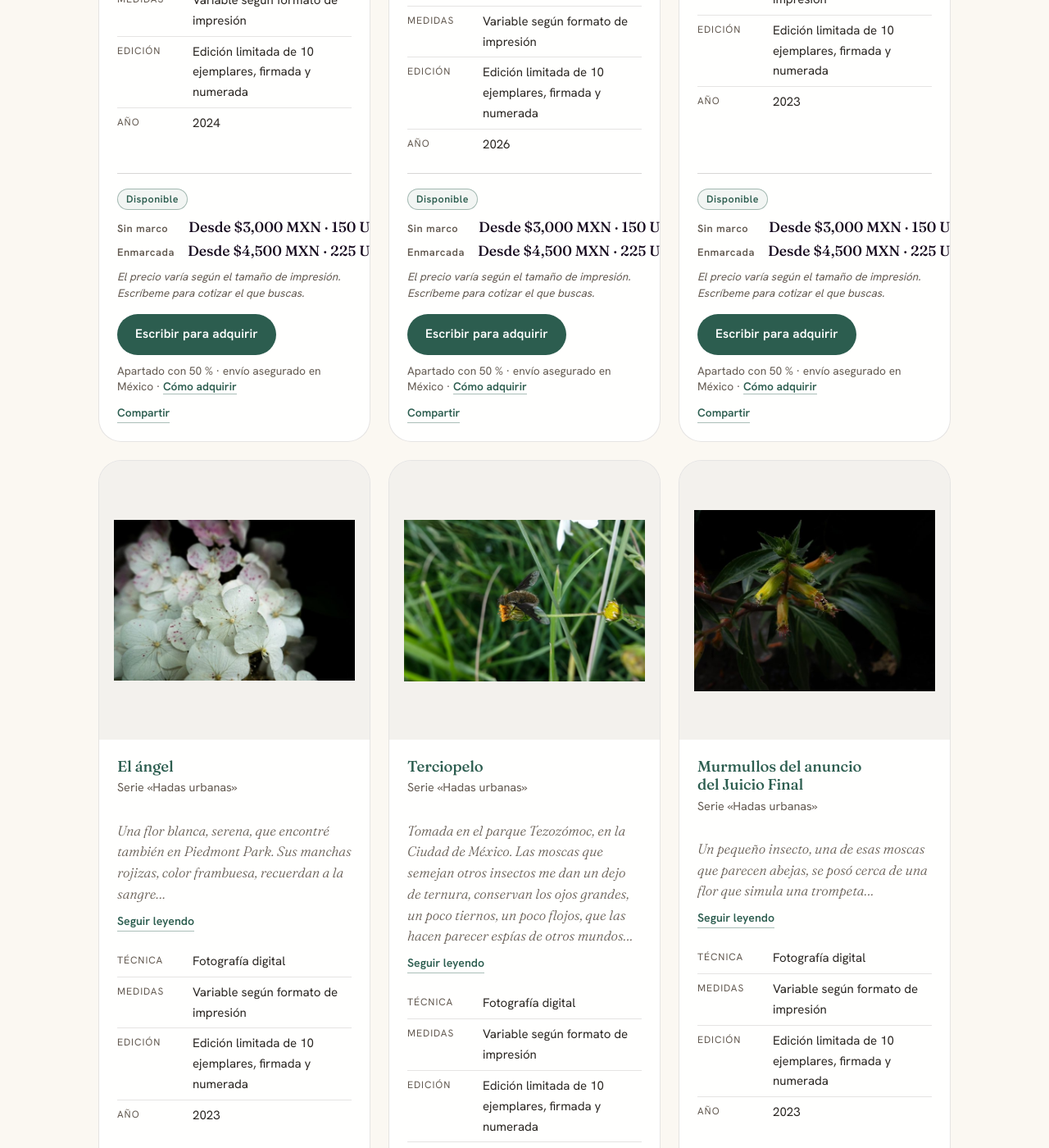
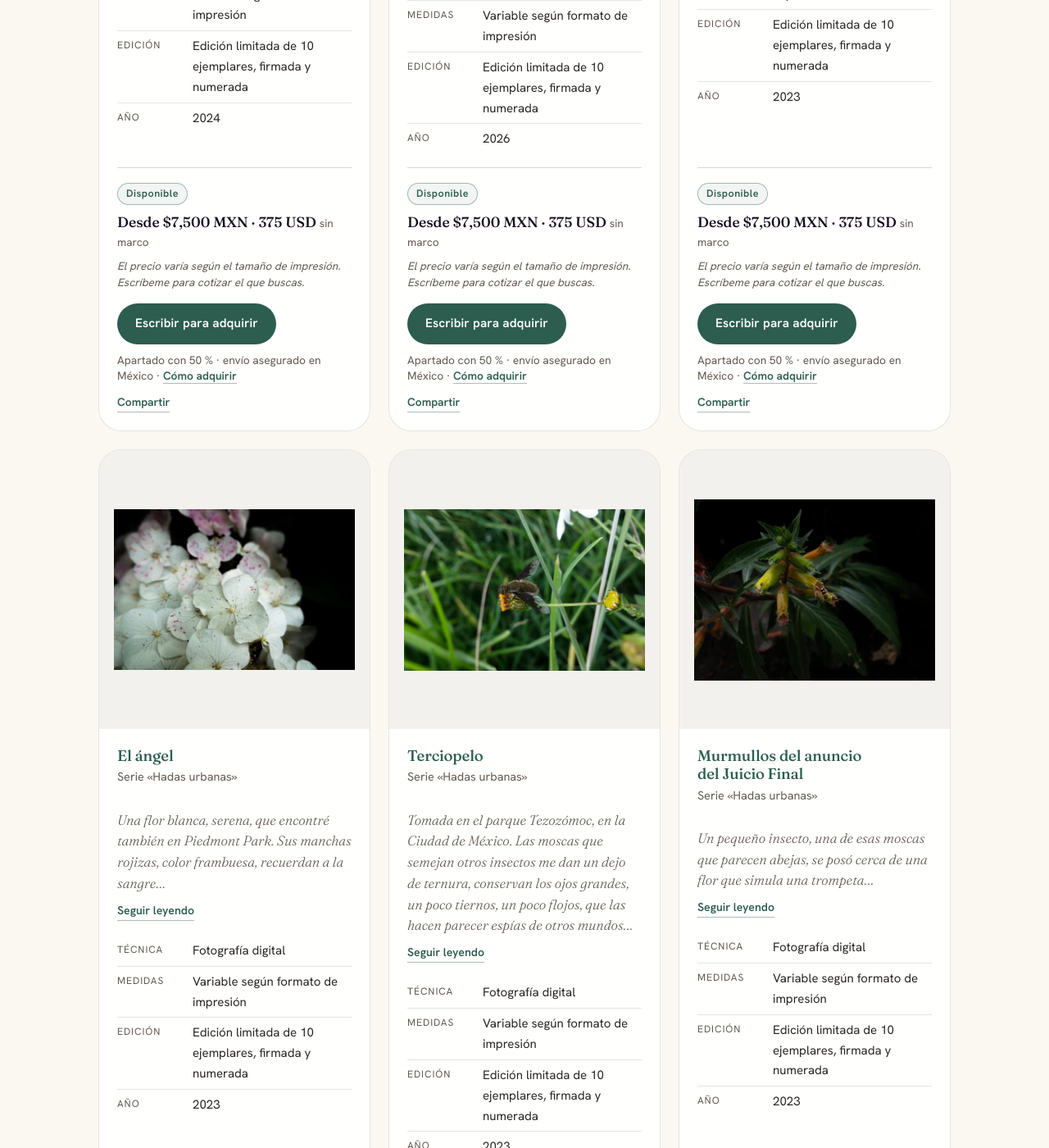
Before and after one commit to LiberPH/libertad-pantoja_site, a Jekyll site: the page built from obra.html, in a window 1280 px wide and 1400 px high, scrolled down 6129 px. Shown: the whole window at 82% size. Built offline with Jekyll 4.4.1, drawn with Linux system fonts in a browser that asks for light colours; some of the changed text lies outside the part shown.

Commit message:
Hadas urbanas: desde $7,500 MXN sin marco (excepto El reino del sol)
Co-Authored-By: Claude Opus 5.5 <noreply@anthropic.com>

```diff
--- a/_data/obras.yml
+++ b/_data/obras.yml
@@ -212,9 +212,9 @@
   dimensions: "Variable según formato de impresión"
   edition: "Edición limitada de 10 ejemplares, firmada y numerada"
   status: "disponible"
-  price: "Desde $3,000 MXN · 150 USD"
+  price: "Desde $7,500 MXN · 375 USD"
+  framing: "Sin marco"
   price_varies: true
-  price_framed: "Desde $4,500 MXN · 225 USD"
   image: "/assets/img/obra/ciudad-de-los-insectos.jpg"
   image_width: 1200
   image_height: 800
@@ -234,9 +234,9 @@
   dimensions: "Variable según formato de impresión"
   edition: "Edición limitada de 10 ejemplares, firmada y numerada"
   status: "disponible"
-  price: "Desde $3,000 MXN · 150 USD"
+  price: "Desde $7,500 MXN · 375 USD"
+  framing: "Sin marco"
   price_varies: true
-  price_framed: "Desde $4,500 MXN · 225 USD"
   image: "/assets/img/obra/el-fuego.jpg"
   image_width: 1200
   image_height: 801
@@ -256,9 +256,9 @@
   dimensions: "Variable según formato de impresión"
   edition: "Edición limitada de 10 ejemplares, firmada y numerada"
   status: "disponible"
-  price: "Desde $3,000 MXN · 150 USD"
+  price: "Desde $7,500 MXN · 375 USD"
+  framing: "Sin marco"
   price_varies: true
-  price_framed: "Desde $4,500 MXN · 225 USD"
   image: "/assets/img/obra/la-conquista-del-fuego.jpg"
   image_width: 1200
   image_height: 801
@@ -280,9 +280,9 @@
   dimensions: "Variable según formato de impresión"
   edition: "Edición limitada de 10 ejemplares, firmada y numerada"
   status: "disponible"
-  price: "Desde $3,000 MXN · 150 USD"
+  price: "Desde $7,500 MXN · 375 USD"
+  framing: "Sin marco"
   price_varies: true
-  price_framed: "Desde $4,500 MXN · 225 USD"
   image: "/assets/img/obra/flor-amarilla-atlanta.jpg"
   image_width: 1200
   image_height: 800
@@ -303,9 +303,9 @@
   dimensions: "Variable según formato de impresión"
   edition: "Edición limitada de 10 ejemplares, firmada y numerada"
   status: "disponible"
-  price: "Desde $3,000 MXN · 150 USD"
+  price: "Desde $7,500 MXN · 375 USD"
+  framing: "Sin marco"
   price_varies: true
-  price_framed: "Desde $4,500 MXN · 225 USD"
   image: "/assets/img/obra/hada-2.jpg"
   image_width: 1200
   image_height: 801
@@ -328,9 +328,9 @@
   dimensions: "Variable según formato de impresión"
   edition: "Edición limitada de 10 ejemplares, firmada y numerada"
   status: "disponible"
-  price: "Desde $3,000 MXN · 150 USD"
+  price: "Desde $7,500 MXN · 375 USD"
+  framing: "Sin marco"
   price_varies: true
-  price_framed: "Desde $4,500 MXN · 225 USD"
   image: "/assets/img/obra/el-angel.jpg"
   image_width: 1200
   image_height: 801
@@ -356,9 +356,9 @@
   dimensions: "Variable según formato de impresión"
   edition: "Edición limitada de 10 ejemplares, firmada y numerada"
   status: "disponible"
-  price: "Desde $3,000 MXN · 150 USD"
+  price: "Desde $7,500 MXN · 375 USD"
+  framing: "Sin marco"
   price_varies: true
-  price_framed: "Desde $4,500 MXN · 225 USD"
   image: "/assets/img/obra/terciopelo.jpg"
   image_width: 1200
   image_height: 805
@@ -382,9 +382,9 @@
   dimensions: "Variable según formato de impresión"
   edition: "Edición limitada de 10 ejemplares, firmada y numerada"
   status: "disponible"
-  price: "Desde $3,000 MXN · 150 USD"
+  price: "Desde $7,500 MXN · 375 USD"
+  framing: "Sin marco"
   price_varies: true
-  price_framed: "Desde $4,500 MXN · 225 USD"
   image: "/assets/img/obra/murmullos-del-juicio-final.jpg"
   image_width: 1200
   image_height: 901
@@ -407,7 +407,7 @@
 #   dimensions: "XX × XX cm"
 #   edition: "Pieza única o variación irrepetible"
 #   status: "proximamente"
-#   price: "Consultar"
+#   price: "Desde $7,500 MXN · 375 USD"
 #   image: "/assets/img/obra/<imagen>.jpg"
 #   featured: false
 #   description: "Impresión fotográfica más intervención manual."
```
